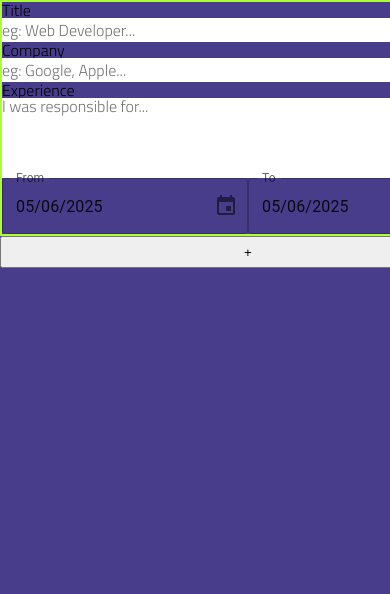
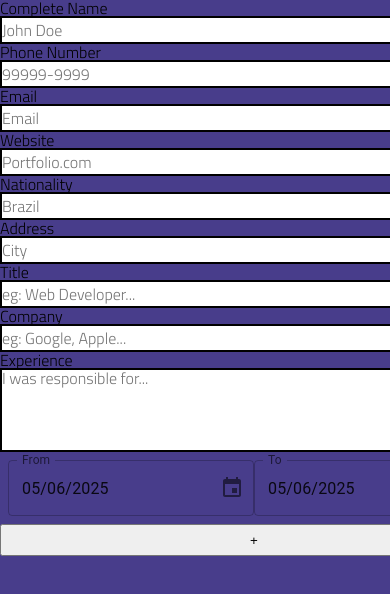
Before and after one commit to iversson-estudos/CV_Editor, a React (Vite) app: page / in a window 390 px wide. Both pictures are taken after a click on the button "Lets Go". Shown: the top 594 px of the page. Built offline with nearby package versions, Linux system fonts and the light colour scheme.

Commit message:
created div about users personal info, address, mail, phone, website and nationality. CSS: textarea and inputs hide their placeholder when focused

```diff
--- a/src/assets/css/global.css
+++ b/src/assets/css/global.css
@@ -19,3 +19,8 @@ body{
     font-weight: 300;
     background-color: var(--bgcolor);
 }
+
+input:focus::placeholder,
+textarea:focus::placeholder {
+  color: transparent;
+}
--- a/src/components/Form/Form.jsx
+++ b/src/components/Form/Form.jsx
@@ -1,6 +1,7 @@
 import React from "react";
 import { Experience } from "../Sections/Experience";
 import styles from './Form.module.css';
+import { PersonalInfo } from "../Sections/PersonalInfo";
 
 export  function Form() {
 
@@ -9,6 +10,7 @@ export  function Form() {
   return (
       <div className={styles.inputsContainer}>
               <form>
+                <PersonalInfo/>
                 <Experience />
               </form>
       </div>
--- /dev/null
+++ b/src/components/Inputs/InputLabeled.jsx
@@ -0,0 +1,15 @@
+import {React} from "react";
+
+export function InputLabeled({name, size,type,label,value,onChange,placeHolder='...'}) {
+
+  const inputStyle = {
+    height:`${size}px`
+  };
+
+
+  return (
+    <>
+      <label htmlFor={name}>{label}</label>
+      <input name={name}  type={type} id={name} value={value} onChange={onChange} placeholder={placeHolder} style={inputStyle}/>
+    </>
+)}
--- a/src/components/Sections/Experience.module.css
+++ b/src/components/Sections/Experience.module.css
@@ -1,17 +1,19 @@
 .experienceContainer{
     display: flex;
     flex-direction: column;
-    border: 2px solid greenyellow;
+
+    input,textarea{
+        border: 2px solid black;
+    }
 
 
     .dateContainer{
         display: flex;
         justify-content: space-evenly;
+        margin: 8px;
     }
 }
-.experienceContainer .hidden{
-    visibility: collapse;
-}
+
 
 .addDivBtn{
     width: 100%;
--- /dev/null
+++ b/src/components/Sections/PersonalInfo.jsx
@@ -0,0 +1,22 @@
+import styles from './PersonalInfo.module.css'
+import { TextInputLabeled } from '../Inputs/TextInputLabeled'
+import { InputLabeled } from '../Inputs/InputLabeled'
+
+export function PersonalInfo(){
+
+
+
+    return(
+        <div className={styles.personalInfoContainer}>
+            <TextInputLabeled name='Name' placeHolder='John Doe' label='Complete Name'/>
+            <InputLabeled placeHolder='99999-9999'   label='Phone Number' type='tel'/>
+            <TextInputLabeled name='Mail' placeHolder='Email' label='Email'/>
+            <TextInputLabeled name='Website' placeHolder='Portfolio.com' label='Website'/>
+            <TextInputLabeled name='Nationality' placeHolder='Brazil' label='Nationality'/>
+            <TextInputLabeled name='Address' placeHolder='City' label='Address'/>
+        </div>
+    )
+
+
+
+    }
--- /dev/null
+++ b/src/components/Sections/PersonalInfo.module.css
@@ -0,0 +1,12 @@
+.personalInfoContainer{
+    display: flex;
+    flex-direction: column;
+
+    input{
+        border: 2px solid black;
+    }
+
+
+
+
+}
```
